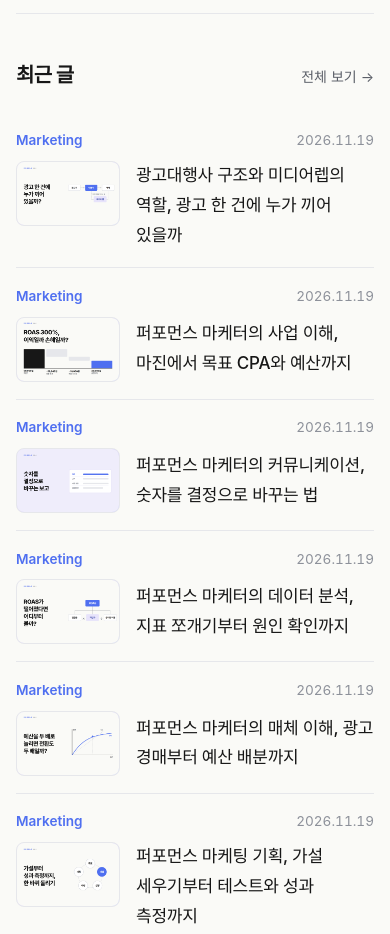
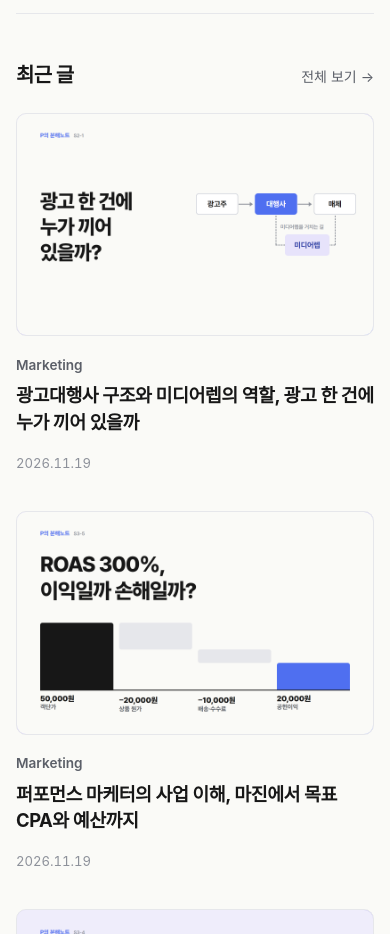
Before and after one commit to pgjpro/pgjpro.github.io, an Astro site: page / in a window 390 px wide. Shown: the part 2064-2998 px from the top of the page. Built offline with nearby package versions, Linux system fonts and the light colour scheme; Astro itself is replaced by a stand-in of ours; a web font is replaced by a local one.

Commit message:
글 목록을 카드 격자로 변경: 큰 썸네일, 카테고리, 제목, 한 줄 답 상자, 날짜
Co-Authored-By: Claude Opus 5.5 <noreply@anthropic.com>

```diff
--- a/src/components/PostList.astro
+++ b/src/components/PostList.astro
@@ -11,12 +11,10 @@ const { posts, withSum = false } = Astro.props;
     {posts.map((p) => (
       <li data-search={`${p.data.title} ${p.data.answer ?? ''} ${p.data.category}`.toLowerCase()}>
         <a href={`/posts/${p.id}/`}>
+          {p.data.cover ? <img class="thumb" src={p.data.cover} alt="" loading="lazy" width="1600" height="1000" /> : <span class="thumb" aria-hidden="true"></span>}
           <span class="cat">{p.data.category}</span>
-          {p.data.cover ? <img class="thumb" src={p.data.cover} alt="" loading="lazy" width="160" height="100" /> : <span class="thumb soft" aria-hidden="true"></span>}
-          <span class="t">
-            <span class="title">{p.data.title}{p.data.draft && <em class="draft">작성 중</em>}</span>
-            {withSum && p.data.answer && <span class="sum">{p.data.answer}</span>}
-          </span>
+          <span class="title">{p.data.title}{p.data.draft && <em class="draft">작성 중</em>}</span>
+          {withSum && p.data.answer && <span class="sum"><b>한 줄 답</b><span>{p.data.answer}</span></span>}
           <time datetime={p.data.date.toISOString()}>{fmtDate(p.data.date)}</time>
         </a>
       </li>
--- a/src/styles/global.css
+++ b/src/styles/global.css
@@ -79,16 +79,21 @@ img { max-width: 100%; height: auto; display: block; }
 .sec-head > a:hover { color: var(--charcoal); }
 
 /* 글 목록: 카드 대신 행 */
-.rows { list-style: none; margin: 0; padding: 0; }
-.rows li + li { border-top: 1px solid var(--gray); }
-.rows a { display: grid; grid-template-columns: 9.5rem 8.5rem 1fr auto; gap: 0.25rem 1.5rem; align-items: center; padding-block: 1.05rem; }
-.rows .thumb { width: 100%; aspect-ratio: 16 / 10; object-fit: cover; border-radius: 8px; border: 1px solid var(--gray); background: linear-gradient(135deg, #e9e5fd 0%, var(--lavender) 55%, #c6d0fb 100%); display: block; }
-.rows .cat { font-size: 0.85rem; }
-.rows .t { display: flex; flex-direction: column; gap: 0.2rem; min-width: 0; }
-.rows .title { font-weight: 500; letter-spacing: -0.015em; }
-.rows .sum { color: var(--sub); font-size: 0.92rem; }
-.rows time { color: var(--faint); font-size: 0.85rem; font-variant-numeric: tabular-nums; }
+.rows { list-style: none; margin: 0; padding: 0; display: grid; grid-template-columns: repeat(3, minmax(0, 1fr)); gap: 2.75rem 1.75rem; }
+.rows li { min-width: 0; }
+.rows a { display: flex; flex-direction: column; height: 100%; color: inherit; }
+.rows .thumb { width: 100%; aspect-ratio: 16 / 10; object-fit: cover; border-radius: 10px; border: 1px solid var(--gray); background: linear-gradient(135deg, #e9e5fd 0%, var(--lavender) 55%, #c6d0fb 100%); display: block; transition: transform 0.25s ease; }
+.rows .cat { margin-top: 1.1rem; font-size: 0.85rem; color: var(--sub); }
+.rows .title { margin-top: 0.3rem; font-size: 1.15rem; font-weight: 700; line-height: 1.45; letter-spacing: -0.025em; display: -webkit-box; -webkit-line-clamp: 2; -webkit-box-orient: vertical; overflow: hidden; }
+.rows .sum { margin-top: 1rem; padding: 1rem 1.1rem; background: var(--tint); border-radius: 8px; color: var(--sub); font-size: 0.9rem; line-height: 1.7; }
+.rows .sum b { display: flex; align-items: center; gap: 0.45rem; margin-bottom: 0.4rem; font-size: 0.8rem; font-weight: 700; color: var(--charcoal); }
+.rows .sum b::before { content: ""; width: 6px; height: 6px; border-radius: 50%; background: var(--blue); }
+.rows .sum span { display: -webkit-box; -webkit-line-clamp: 4; -webkit-box-orient: vertical; overflow: hidden; }
+.rows time { margin-top: auto; padding-top: 1rem; color: var(--faint); font-size: 0.82rem; font-variant-numeric: tabular-nums; }
 .rows a:hover .title { text-decoration: underline; text-underline-offset: 0.22em; }
+.rows a:hover .thumb { transform: translateY(-3px); }
+.rows a:focus-visible { outline: 2px solid var(--blue); outline-offset: 6px; border-radius: 10px; }
+@media (max-width: 60rem) { .rows { grid-template-columns: repeat(2, minmax(0, 1fr)); } }
 
 /* 목록 페이지 머리 */
 .page-head { padding-block: clamp(3rem, 7vw, 4.5rem) 1.5rem; border-bottom: 1px solid var(--gray); margin-bottom: 0.5rem; }
@@ -167,17 +172,13 @@ img { max-width: 100%; height: auto; display: block; }
 }
 @media (max-width: 40rem) {
   .feature { grid-template-columns: 1fr; }
-  .rows a { grid-template-columns: 6.5rem 1fr auto; gap: 0.5rem 1rem; }
-  .rows .cat { grid-column: 1 / 3; grid-row: 1; }
-  .rows time { grid-column: 3; grid-row: 1; }
-  .rows .thumb { grid-column: 1; grid-row: 2; align-self: start; }
-  .rows .t { grid-column: 2 / -1; grid-row: 2; }
+  .rows { grid-template-columns: 1fr; gap: 2.25rem; }
   .pillars a { grid-template-columns: 1fr auto; }
   .pillars .desc { grid-column: 1 / -1; grid-row: 2; }
   .prose { font-size: 1.04rem; }
 }
 @media (prefers-reduced-motion: reduce) {
-  .cover img { transition: none; }
+  .cover img, .rows .thumb { transition: none; }
 }
 
 /* ── 레퍼런스 구성 추가분 ── */
```
